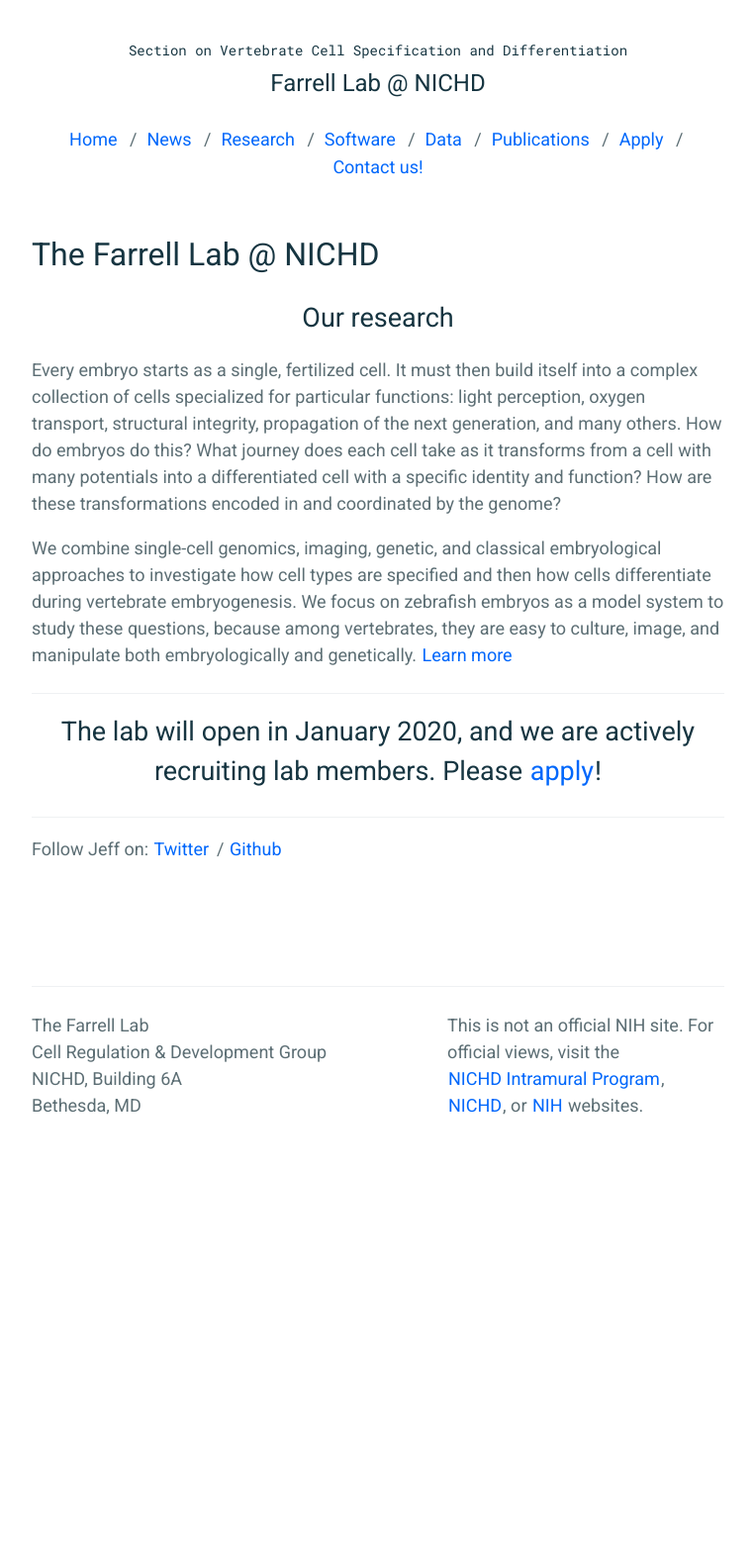
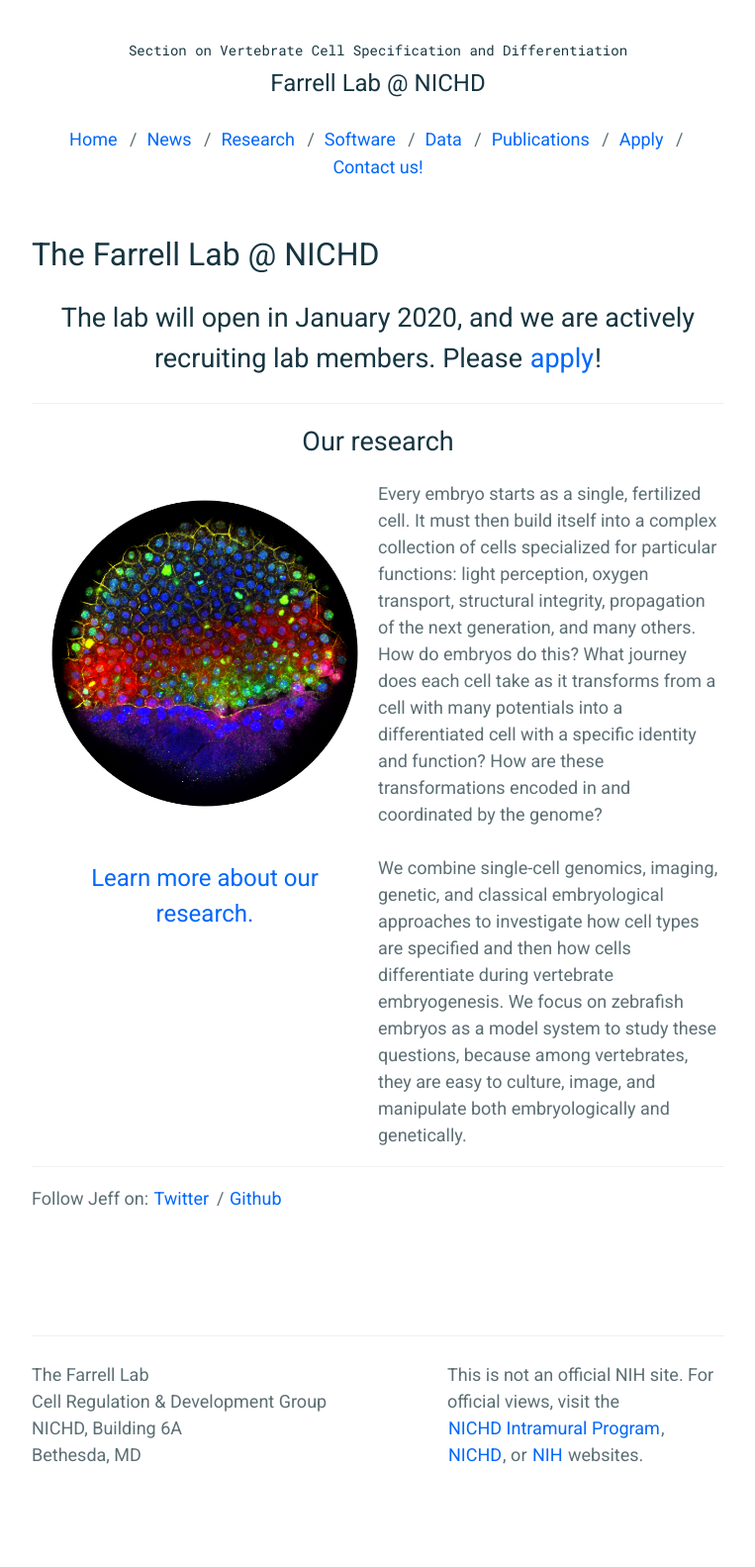
Before and after one commit to farrelllab/farrelllab.github.io, a Jekyll site: the page built from index.md, in a window 1280 px wide. Shown: the whole page at 99% size, without its empty margins (258-1021 px from the left). Built offline with Jekyll 4.4.1, drawn with Linux system fonts in a browser that asks for light colours; before the commit the page ends 1230 px from its top, so only the background shows below that.

```diff
--- a/index.md
+++ b/index.md
@@ -3,16 +3,26 @@ layout: content
 title: The Farrell Lab @ NICHD
 ---
 
-# Our research
-
-Every embryo starts as a single, fertilized cell. It must then build itself into a complex collection of cells specialized for particular functions: light perception, oxygen transport, structural integrity, propagation of the next generation, and many others. How do embryos do this? What journey does each cell take as it transforms from a cell with many potentials into a differentiated cell with a specific identity and function? How are these transformations encoded in and coordinated by the genome?
-
-We combine single-cell genomics, imaging, genetic, and classical embryological approaches to investigate how cell types are specified and then how cells differentiate during vertebrate embryogenesis. We focus on zebrafish embryos as a model system to study these questions, because among vertebrates, they are easy to culture, image, and manipulate both embryologically and genetically. [Learn more](/research)
-
-------------------
-
 # The lab will open in January 2020, and we are actively recruiting lab members. Please [apply](/apply)!
 
 ------------------
 
+# Our research
+
+<figure class="floatleft">
+  <img src="assets/pages/embryo-in-situ.png" alt="RNA in situ of zebrafish embryo">
+  <br /><br /><br />
+  <h2><a href="/research" style="text-align: center;">Learn more about our research.</a></h2>
+</figure>
+
+<p class="floatright">
+Every embryo starts as a single, fertilized cell. It must then build itself into a complex collection of cells specialized for particular functions: light perception, oxygen transport, structural integrity, propagation of the next generation, and many others. How do embryos do this? What journey does each cell take as it transforms from a cell with many potentials into a differentiated cell with a specific identity and function? How are these transformations encoded in and coordinated by the genome?
+
+<br /><br />
+
+We combine single-cell genomics, imaging, genetic, and classical embryological approaches to investigate how cell types are specified and then how cells differentiate during vertebrate embryogenesis. We focus on zebrafish embryos as a model system to study these questions, because among vertebrates, they are easy to culture, image, and manipulate both embryologically and genetically.
+</p>
+
+------------------
+
 Follow Jeff on: {% if site.twitter_username %}<a href="https://twitter.com/{{ site.twitter_username }}">Twitter</a>{% if site.github_username %}<span class="u-separate"></span>{% endif %}{% endif %}{% if site.github_username %}<a href="https://github.com/{{ site.github_username }}">Github</a>{% endif %}
```
Also changed, not shown: _pages/contact.md (+8 -1 lines), _pages/research.md (+9 -3 lines), assets/pages/URDtree.png (added), assets/pages/dna-damage.png (added), assets/pages/embryo-in-situ.png (added), assets/pages/notochord.png (added).
